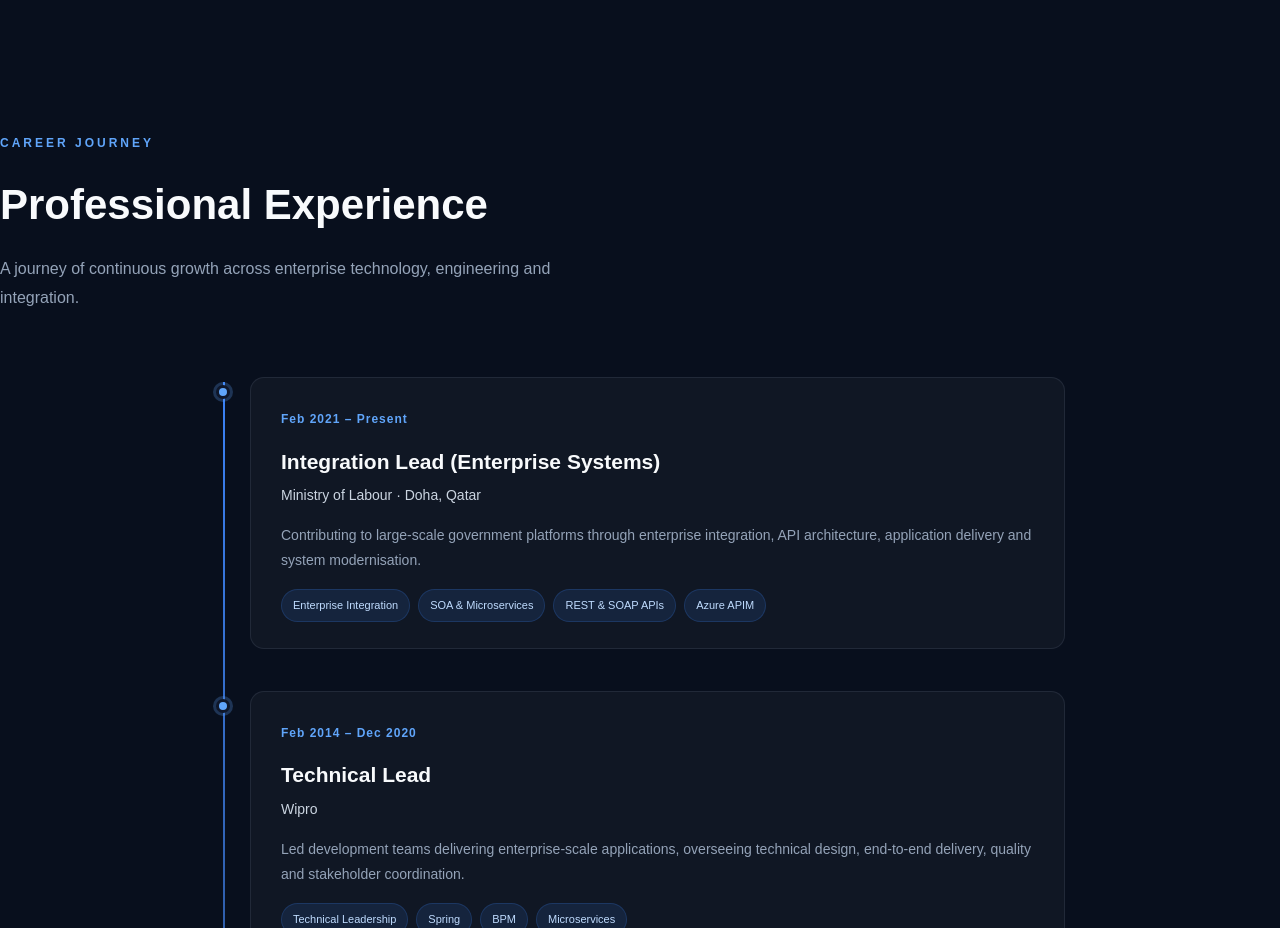
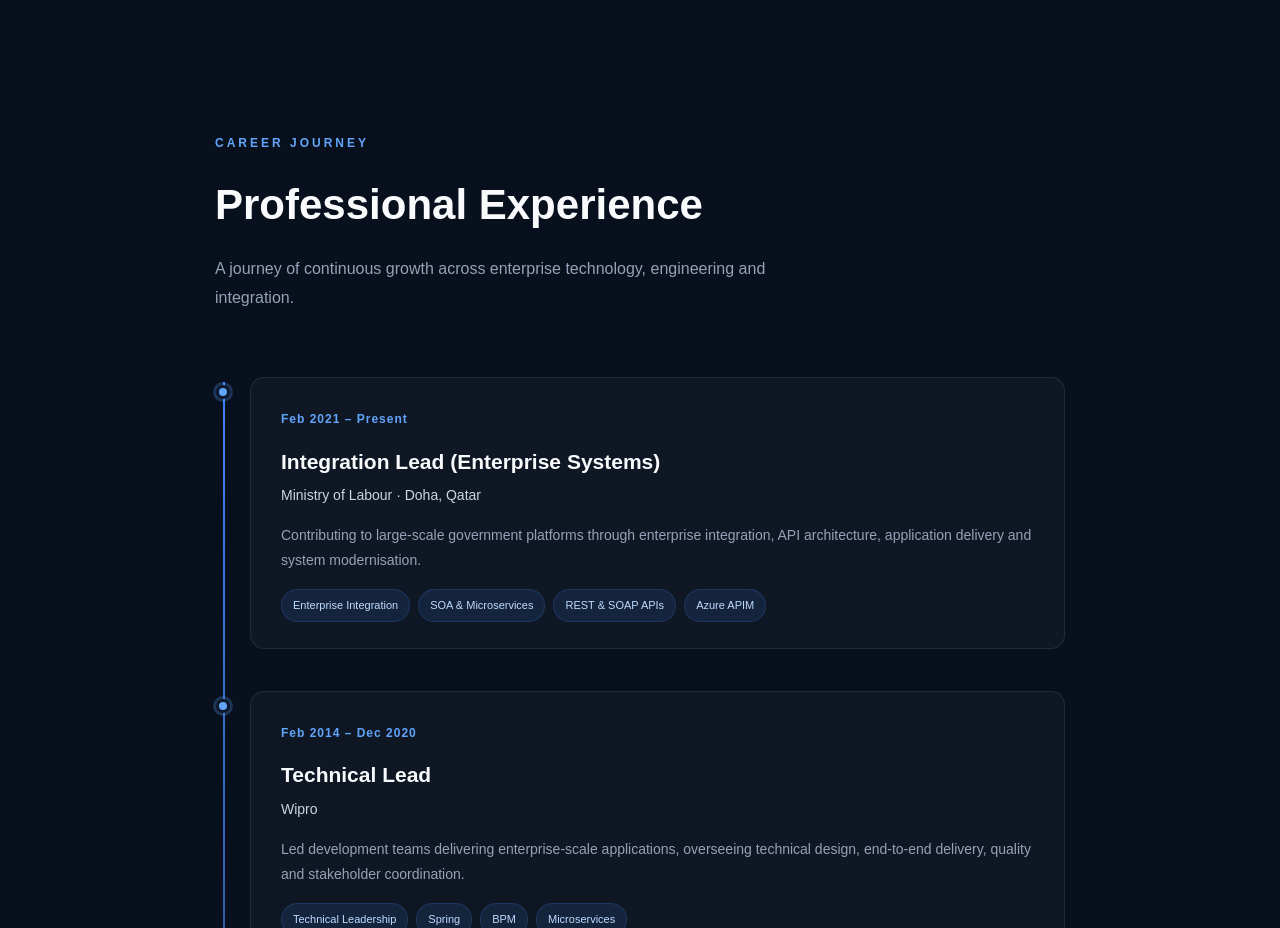
Before and after one commit to anooplenin/portfolio, a plain HTML site: page index.html in a window 1280 px wide. Shown: the part 1580-2508 px from the top of the page. Drawn offline with Linux system fonts and the light colour scheme.

Commit message:
Update index.html
Align exp

```diff
--- a/index.html
+++ b/index.html
@@ -286,7 +286,9 @@
 }
 
 .experience-section .section-heading {
-  margin-bottom: 65px;
+  max-width: 850px;
+  margin: 0 auto 65px;
+  text-align: left;
 }
 
 .experience-section .eyebrow {
```
